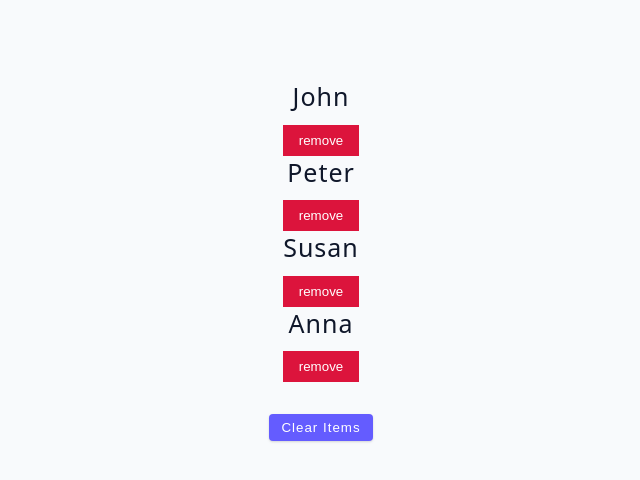
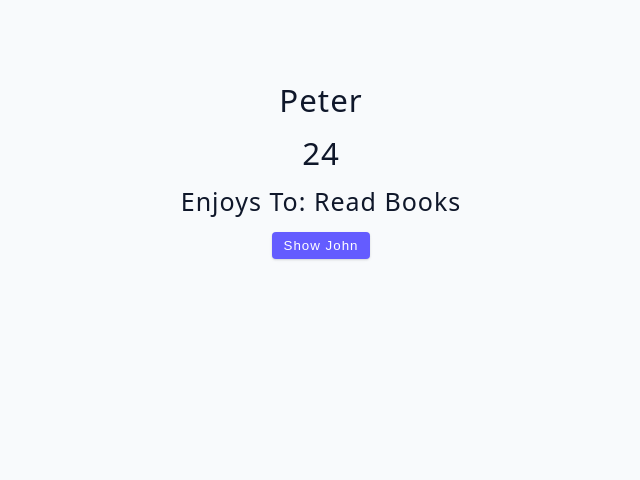
Before and after one commit to hungbui7690/react-tutorials, a React (Vite) app in the folder client/: page / in a window 1280 px wide. Shown: the top 480 px of the page, without its empty margins (319-959 px from the left). Built offline with nearby package versions, Linux system fonts and the light colour scheme.

Commit message:
useState: Object P1

```diff
--- a/client/src/03-useState-array.jsx
+++ /dev/null
@@ -1,65 +0,0 @@
-/*
-
-#### Initial Render and Re-Renders
-
-  In a React application, the initial render is the first time that the component tree is rendered to the DOM. It happens when the application first loads, or when the root component is first rendered. This is also known as "mounting" the components.
-
-  Re-renders, on the other hand, happen when the component's state or props change, and the component needs to be updated in the DOM to reflect these changes. React uses a virtual DOM to optimize the process of updating the actual DOM, so that only the necessary changes are made.
-
-  There are a few ways that you can trigger a re-render in a React component:
-
-  - By changing the component's state or props. When the component's state or props change, React will re-render the component to reflect these changes.
-
-  - When the parent element re-renders, even if the component's state or props have not changed.
-
-#### General Rules of Hooks
-
-  - starts with "use" (both -react and custom hooks)
-  - component must be uppercase
-  - invoke inside function/component body
-  - don't call hooks conditionally (cover later)
-  - set functions don't update state immediately (cover later)
-
-#### useState with Array
-
-
-*/
-
-import React from 'react'
-import { data } from './data'
-const UseStateArray = () => {
-  // (1)
-  const [people, setPeople] = React.useState(data)
-
-  // (2)
-  const removeItem = (id) => {
-    let newPeople = people.filter((person) => person.id !== id)
-    setPeople(newPeople)
-  }
-  return (
-    <div>
-      {people.map((person) => {
-        const { id, name } = person
-        return (
-          <div key={id} className='item'>
-            <h4>{name}</h4>
-
-            {/* (3) */}
-            <button className='remove-btn' onClick={() => removeItem(id)}>
-              remove
-            </button>
-          </div>
-        )
-      })}
-      <button
-        className='btn'
-        style={{ marginTop: '2rem' }}
-        onClick={() => setPeople([])} // (4)
-      >
-        clear items
-      </button>
-    </div>
-  )
-}
-
-export default UseStateArray
--- /dev/null
+++ b/client/src/04-useState-object.jsx
@@ -0,0 +1,33 @@
+/*
+  useState: Object P1
+
+*/
+
+import { useState } from 'react'
+
+const UseStateObject = () => {
+  // (1) setup multiple states
+  const [name, setName] = useState('peter')
+  const [age, setAge] = useState(24)
+  const [hobby, setHobby] = useState('read books')
+
+  // (2) update multiple states
+  const displayPerson = () => {
+    setName('john')
+    setAge(28)
+    setHobby('scream at the computer')
+  }
+
+  return (
+    <>
+      <h3>{name}</h3>
+      <h3>{age}</h3>
+      <h4>Enjoys To: {hobby}</h4>
+      <button className='btn' onClick={displayPerson}>
+        show john
+      </button>
+    </>
+  )
+}
+
+export default UseStateObject
--- a/client/src/App.jsx
+++ b/client/src/App.jsx
@@ -1,4 +1,4 @@
-import Setup from './03-useState-array'
+import Setup from './04-useState-object'
 
 function App() {
   return (
```
